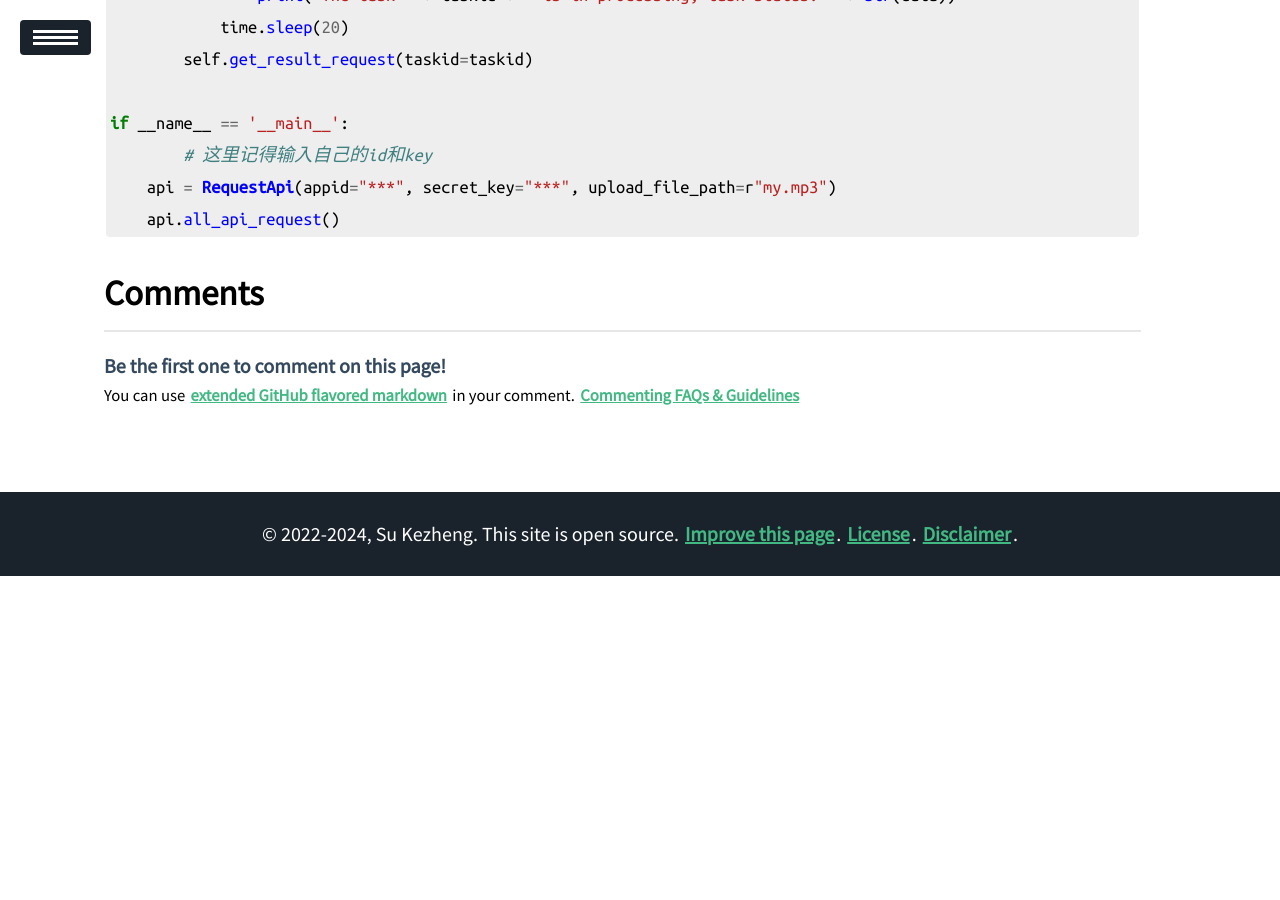
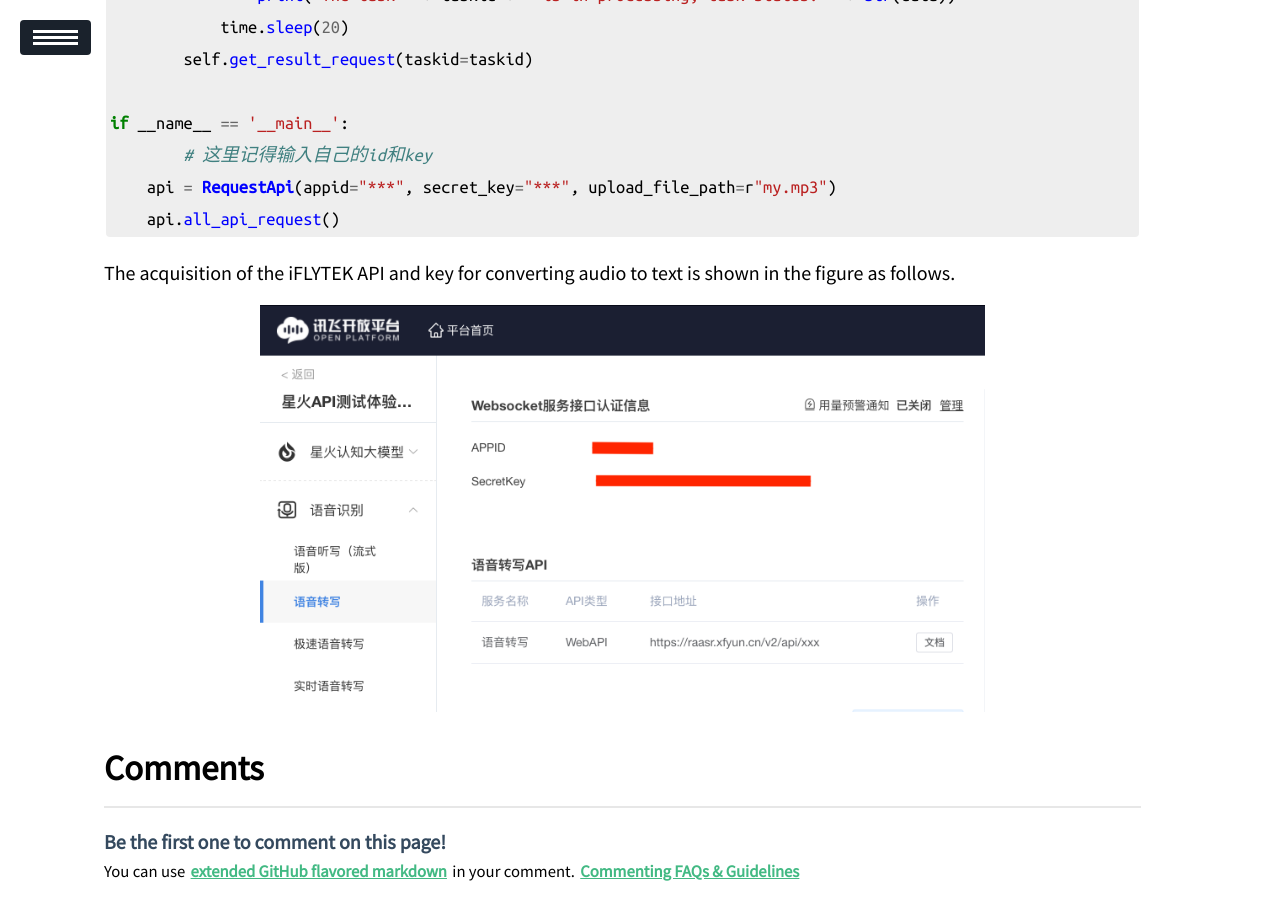
Before and after one commit to ssskz/ssskz.github.io, a Jekyll site: the page built from _posts/2024-12-15-Video-To-Text.md, in a window 1280 px wide and 900 px high, scrolled down 6479 px. Built offline with Jekyll 4.4.1, drawn with Linux system fonts in a browser that asks for light colours; our own code applies the rules of GitHub Pages for plain Markdown files; a script that is not in the unit is left out; before the commit the page ends 7055 px from its top, so only the background shows below that.

Commit message:
1
Signed-off-by: ssskz <12497590+ssskz@user.noreply.gitee.com>

````diff
--- a/_posts/2024-12-15-Video-To-Text.md
+++ b/_posts/2024-12-15-Video-To-Text.md
@@ -210,3 +210,7 @@
     api = RequestApi(appid="***", secret_key="***", upload_file_path=r"my.mp3")
     api.all_api_request()
 ```
+
+The acquisition of the iFLYTEK API and key for converting audio to text is shown in the figure as follows.
+
+<img src="https://ssskz.github.io/materials/DL/xunfei.png" width="70%">
````
